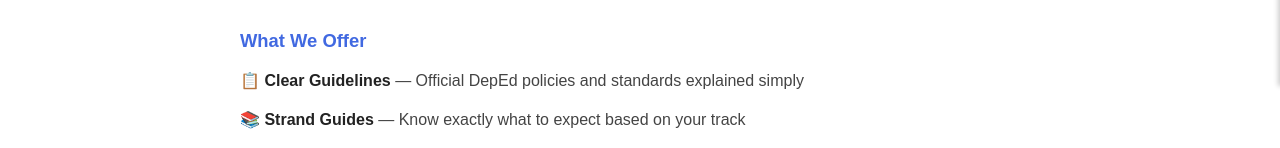
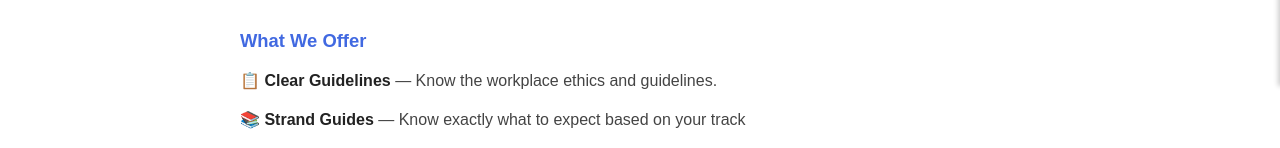
Before and after one commit to theimmersionpath/theimmersionpath.github.io, a plain HTML site: page about.html in a window 1280 px wide. Shown: the part 714-862 px from the top of the page. Drawn offline with Linux system fonts and the light colour scheme.

Commit message:
Update guidelines description in about.html

```diff
--- a/about.html
+++ b/about.html
@@ -77,7 +77,7 @@
     <p><strong>The Immersion Path</strong> was built to solve that exact problem. By bringing together DepEd policies, strand-specific tasks, workplace ethics, safety protocols, and frequently asked questions into one simple platform — everything students need is just a few clicks away.</p>
 
     <h3>What We Offer</h3>
-    <p>📋 <strong>Clear Guidelines</strong> — Official DepEd policies and standards explained simply</p>
+    <p>📋 <strong>Clear Guidelines</strong> — Know the workplace ethics and guidelines.</p>
     <p>📚 <strong>Strand Guides</strong> — Know exactly what to expect based on your track</p>
     <p>✅ <strong>Compliance Info</strong> — Hours, documents, and grading criteria in one place</p>
     <p>❓ <strong>FAQs</strong> — Quick answers to the questions students ask most</p>
```
